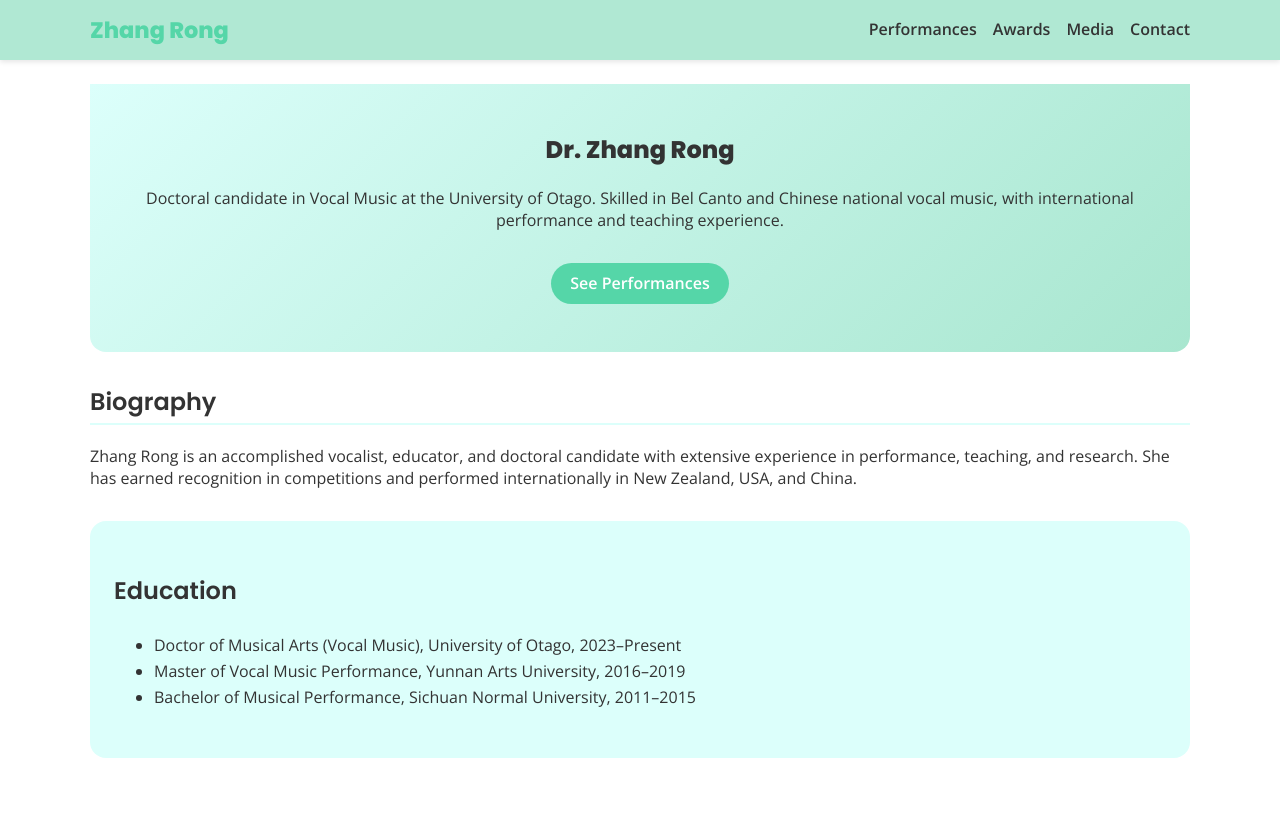
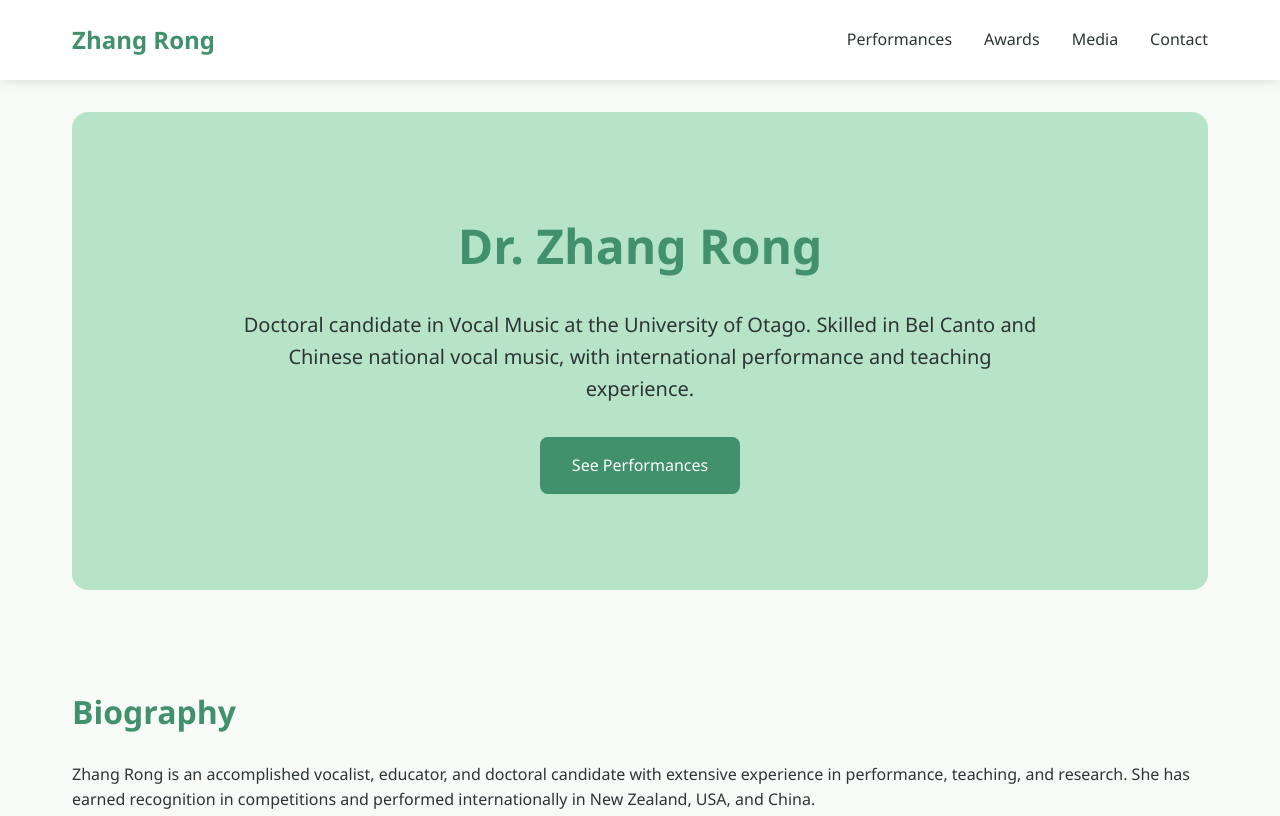
Before and after one commit to zharo348/zharo348.github.io, a plain HTML site: page index.html in a window 1280 px wide. Shown: the top 816 px of the page. Drawn offline with nearby package versions, Linux system fonts and the light colour scheme.

Commit message:
update style

```diff
--- a/styles.css
+++ b/styles.css
@@ -1,143 +1,174 @@
-
 @import url('https://fonts.googleapis.com/css2?family=Open+Sans:wght@400;600&family=Poppins:wght@600;800&display=swap');
 
 :root {
-  --light-green: #A8E6CF;
-  --pale-mint: #DCFFFB;
-  --spring-green: #55D6A8;
-  --light-gold: #FFD166;
-  --white: #FFFFFF;
-  --text-dark: #333333;
+  --primary: #40916c;
+  --secondary: #95d5b2;
+  --accent: #b7e4c7;
+  --background: #f8faf8;
+  --text: #2d3436;
+  --header-bg: #ffffff;
+}
+
+* {
+  margin: 0;
+  padding: 0;
+  box-sizing: border-box;
 }
 
 body {
-  margin: 0;
-  font-family: 'Open Sans', sans-serif;
-  background: var(--white);
-  color: var(--text-dark);
+  font-family: 'Segoe UI', system-ui, -apple-system, sans-serif;
+  line-height: 1.6;
+  color: var(--text);
+  background-color: var(--background);
 }
 
+.container {
+  max-width: 1200px;
+  margin: 0 auto;
+  padding: 0 2rem;
+}
+
+/* Header & Navigation */
 header {
-  background: rgba(168, 230, 207, 0.9);
+  background-color: var(--header-bg);
+  box-shadow: 0 2px 10px rgba(0, 0, 0, 0.1);
   position: sticky;
   top: 0;
-  backdrop-filter: blur(6px);
-  z-index: 10;
-  box-shadow: 0 2px 5px rgba(0,0,0,0.1);
+  z-index: 100;
 }
 
-nav.container {
+nav {
   display: flex;
   justify-content: space-between;
   align-items: center;
-  max-width: 1100px;
-  margin: auto;
-  padding: 0.8rem 1rem;
+  height: 80px;
 }
 
-nav a.logo {
-  font-family: 'Poppins', sans-serif;
-  font-weight: 800;
-  color: var(--spring-green);
-  font-size: 1.4rem;
+.logo {
+  font-size: 1.5rem;
+  font-weight: 600;
+  color: var(--primary);
   text-decoration: none;
+  transition: color 0.3s ease;
 }
 
 nav ul {
+  display: flex;
   list-style: none;
-  display: flex;
-  gap: 1rem;
-  margin: 0;
-  padding: 0;
+  gap: 2rem;
 }
 
-nav ul li a {
-  color: var(--text-dark);
+nav ul a {
+  color: var(--text);
   text-decoration: none;
-  font-weight: 600;
+  font-weight: 500;
   transition: color 0.3s ease;
 }
 
-nav ul li a:hover {
-  color: var(--spring-green);
+nav ul a:hover {
+  color: var(--primary);
 }
 
-.container {
-  max-width: 1100px;
-  margin: auto;
-  padding: 1.5rem;
-}
-
+/* Hero Section */
 .hero {
-  background: linear-gradient(135deg, var(--pale-mint), var(--light-green));
-  padding: 3rem 1rem;
+  padding: 6rem 0;
   text-align: center;
-  border-radius: 0 0 1rem 1rem;
+  background-color: var(--accent);
+  margin: 2rem 0;
+  border-radius: 1rem;
 }
 
 .hero h1 {
-  margin-top: 0;
-  font-family: 'Poppins', sans-serif;
-  font-weight: 800;
+  font-size: 3rem;
+  color: var(--primary);
+  margin-bottom: 1.5rem;
+}
+
+.hero p {
+  font-size: 1.25rem;
+  max-width: 800px;
+  margin: 0 auto 2rem auto;
+  color: var(--text);
 }
 
 .btn {
   display: inline-block;
-  background: var(--spring-green);
-  color: var(--white);
-  padding: 0.6rem 1.2rem;
-  margin-top: 1rem;
+  padding: 1rem 2rem;
+  background-color: var(--primary);
+  color: white;
   text-decoration: none;
-  border-radius: 30px;
-  font-weight: 600;
-  transition: background 0.3s ease, transform 0.2s ease;
+  border-radius: 0.5rem;
+  transition: background-color 0.3s ease;
 }
 
 .btn:hover {
-  background: var(--light-gold);
-  transform: translateY(-2px);
+  background-color: #367a59;
 }
 
+/* Content Sections */
 section {
-  margin-bottom: 2rem;
+  padding: 4rem 0;
 }
 
-section h2 {
-  font-family: 'Poppins', sans-serif;
-  font-weight: 600;
-  border-bottom: 2px solid var(--pale-mint);
-  padding-bottom: 0.25rem;
+h2 {
+  color: var(--primary);
+  font-size: 2rem;
+  margin-bottom: 1.5rem;
 }
 
 .alt-section {
-  background: var(--pale-mint);
-  padding: 2rem 1.5rem;
-  border-radius: 1rem;
+  background-color: white;
+  margin: 2rem -2rem;
+  padding: 4rem 2rem;
 }
 
-.card {
-  background: var(--white);
-  border-radius: 1rem;
-  box-shadow: 0 2px 10px rgba(0,0,0,0.05);
-  padding: 1rem;
-  margin-bottom: 1rem;
+section ul {
+  list-style: none;
+  margin-left: 1rem;
 }
 
-footer {
-  background: var(--light-green);
-  color: var(--text-dark);
-  text-align: center;
-  padding: 1rem;
-  margin-top: 2rem;
-  font-size: 0.9rem;
+section li {
+  margin-bottom: 1rem;
+  position: relative;
+  padding-left: 1.5rem;
 }
 
-ul {
-  line-height: 1.6;
+section li::before {
+  content: "•";
+  color: var(--secondary);
+  position: absolute;
+  left: 0;
 }
 
-iframe {
-  width: 100%;
-  height: 315px;
-  border-radius: 0.5rem;
+/* Footer */
+footer {
+  background-color: var(--header-bg);
+  padding: 2rem 0;
+  text-align: center;
+  margin-top: 4rem;
+  border-top: 1px solid var(--accent);
 }
+
+/* Responsive Design */
+@media (max-width: 768px) {
+  nav {
+    flex-direction: column;
+    height: auto;
+    padding: 1rem 0;
+  }
+
+  nav ul {
+    margin-top: 1rem;
+    flex-wrap: wrap;
+    justify-content: center;
+    gap: 1rem;
+  }
+
+  .hero {
+    padding: 4rem 1rem;
+  }
+
+  .hero h1 {
+    font-size: 2.5rem;
+  }
+}
```
Also changed, not shown: style.css (added).
